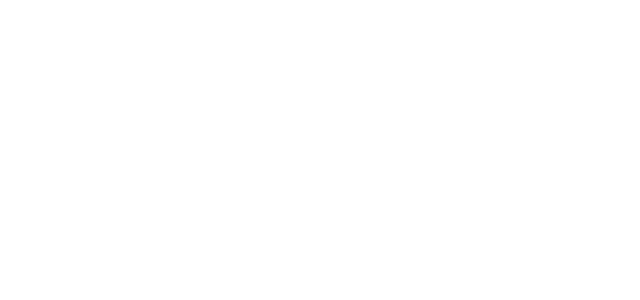
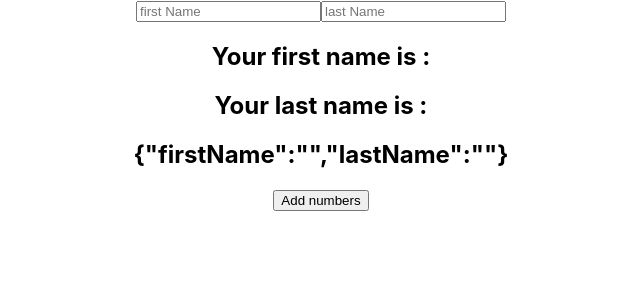
Before and after one commit to sarfrajabbasi/practice_react, a React (Create React App) app: page / in a window 1280 px wide. Shown: the top 300 px of the page, without its empty margins (319-959 px from the left). Built offline with nearby package versions, Linux system fonts and the light colour scheme.

Commit message:
use array  with usestate

```diff
--- a/src/App.js
+++ b/src/App.js
@@ -1,5 +1,7 @@
 // import { ErrorBoundary } from "react-error-boundary";
 import "./App.css";
+import FromObj from "./component/useState/FromObj";
+import LisrArr from "./component/useState/LisrArr";
 // import PostForm from "./component/axios/PostForm";
 // import PostList from "./component/axios/PostList";
 // import Counter from "./component/useState/Counter";
@@ -54,6 +56,8 @@
       {/* <PostList></PostList> */}
       {/* <PostForm></PostForm> */}
       {/* <Counter></Counter> */}
+      <FromObj></FromObj>
+      <LisrArr></LisrArr>
     </div>
   );
 }
--- /dev/null
+++ b/src/component/useState/FromObj.js
@@ -0,0 +1,59 @@
+import React,{useState} from "react";
+
+const FromObj = () => {
+  // comp. k andar state initialize kiya ek object ke saath jisme firstname and lastName properties ha.
+
+  const [name, setName] = useState({ firstName: "", lastName: "" });
+// functions banao joh input fields mein changes ko handle karein,ya function bano jo state Object ko update kare.ye setName funtion ka use karte h state ko update karne ke liye,
+// ...spread operator ka use karke exisiting state propertys ko copy karte hain aur specific property (firstname and lastName) ko new value ke sath overwrite karte hain.
+
+const handleFirstNameChange  = (e)=>{
+    setName((prevState)=>({
+        ...prevState,
+        firstName:e.target.value
+    }))
+}
+const handleLastNameChange  = (e)=>{
+    setName((prevState)=>({
+        ...prevState,
+        lastName:e.target.value
+    }))
+}
+
+const {firstName,lastName} = name
+  return (
+    // RENDER
+    <div>
+        {/* form banaya jisme 2 input elements h */}
+      <form>
+        <input
+          type="text"
+          onChange={handleFirstNameChange}
+          value={name.firstName}
+          placeholder="first Name"
+        ></input>
+
+        <input
+          type="text"
+          onChange={handleLastNameChange}
+          value={name.lastName}
+          placeholder="last Name"
+        ></input>
+      </form>
+      {/* display values and name object ko JSON string ke roop mein display karte h debugging ke liye */}
+      <h2> Your first name is : {firstName}</h2>
+      <h2> Your last name is : {lastName}</h2>
+      <h2>{JSON.stringify(name)}</h2>
+    </div>
+  );
+};
+
+/*
+
+Conclusion:--
+
+Is example se aapne seekha kaise ek object ko state variable ke roop mein useState hook ke sath use karte hain React mein. Humne spread operator ka use karke manually state updates ko merge kiya, taaki state object ke saare properties ko preserve kiya ja sake jab ek property update ho. Ye approach complex state structures ko manage karne mein madad karta hai functional components mein.
+
+*/
+
+export default FromObj;
--- /dev/null
+++ b/src/component/useState/LisrArr.js
@@ -0,0 +1,31 @@
+import React, { useState } from "react";
+
+const LisrArr = () => {
+    // state variable or setter function declare kiya, empty array se state variable initialize karte hain.
+  const [items, setItems] = useState([]);
+  const addItems = () => {
+    // @ts-ignore
+
+    // function banao jo new items ko array mein add kare,use function ka use karnege state ko update karne ke liye, useState automatically items ko array mein append nahi karta,pread operator ka use karke existing items ko copy kar new items ko existing array ke sath merge karenge.
+    setItems( prevItems => [
+      ...prevItems,
+      { id: prevItems.length, value: Math.floor(Math.random() * 10) + 1 },
+    ]);
+  };
+  return (
+    // add button taki new items add hi click hone pr,list bano jaha item display ho
+    <div>
+      <button onClick={addItems}>Add numbers</button>
+      <ul>
+        {/*  state array ko map karte hain taaki har item ko list element ke roop mein render kiya ja sake */}
+        {items.map((item) => (
+          <li key={item.id}>{item.value}</li>
+        ))}
+      </ul>
+    </div>
+  );
+};
+/*
+Is example se aapne seekha kaise array ko state variable ke roop mein useState hook ke sath use karte hain React mein. Spread operator ka use karke array updates ko sahi tarike se handle karte hain. Ye ensure karta hai ki aapke state updates sahi tarike se handle ho aur aapka component expected tareeke se render ho.
+*/
+export default LisrArr;
```
Also changed, not shown: src/component/useState/From.js (deleted, +0 -47 lines).
